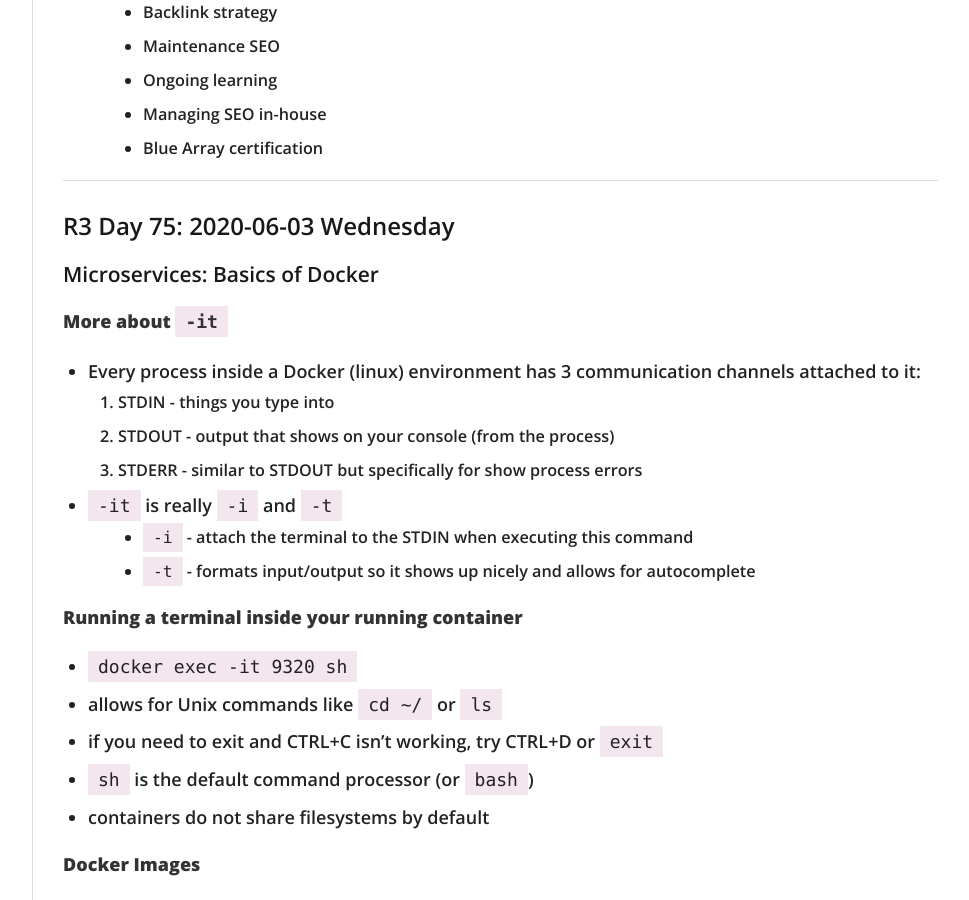
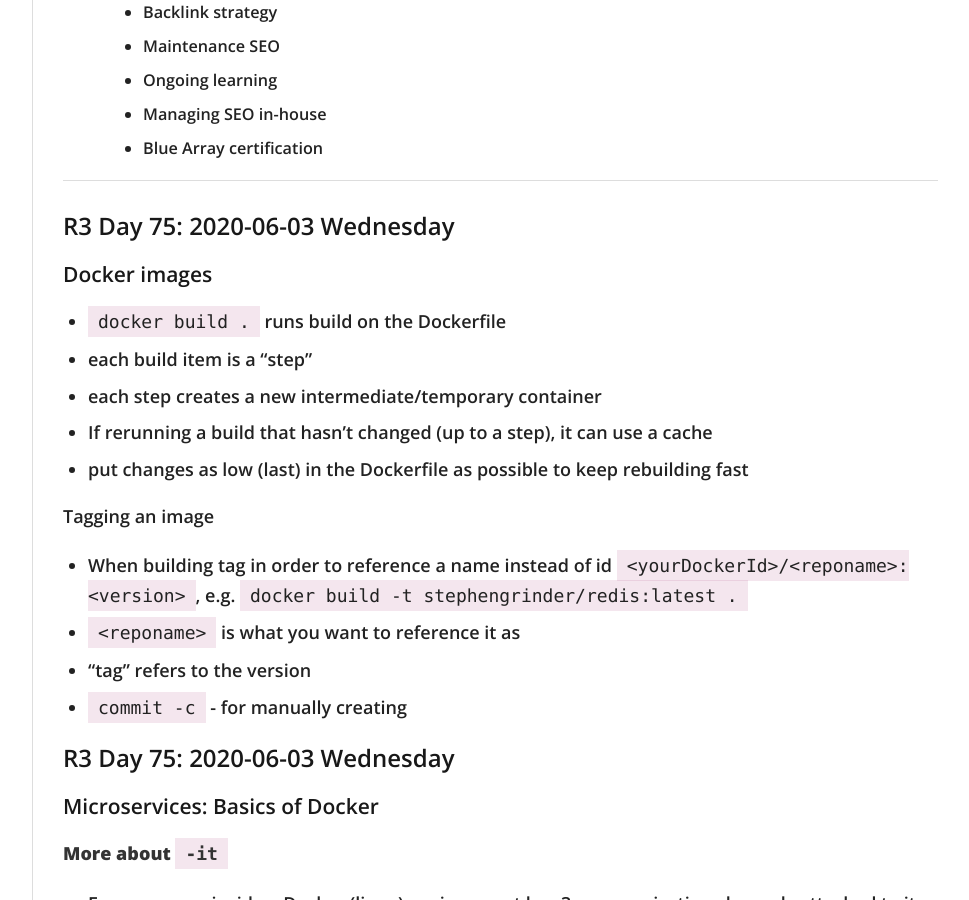
Before and after one commit to virtual/100daysofcode, a Jekyll site: the page built from index.md, in a window 1280 px wide and 900 px high, scrolled down 4019 px. Shown: the whole window, without its empty margins (272-1241 px from the left). Built offline with Jekyll 4.4.1, drawn with Linux system fonts in a browser that asks for light colours; nearby versions of some CDN libraries; our own code applies the rules of GitHub Pages for plain Markdown files.

Commit message:
creating docker images

```diff
--- a/index.md
+++ b/index.md
@@ -129,6 +129,23 @@
 
 ## R3 Day 75: 2020-06-03 Wednesday
 
+### Docker images
+
+- `docker build .` runs build on the Dockerfile
+- each build item is a "step"
+- each step creates a new intermediate/temporary container
+- If rerunning a build that hasn't changed (up to a step), it can use a cache
+- put changes as low (last) in the Dockerfile as possible to keep rebuilding fast
+
+Tagging an image
+- When building tag in order to reference a name instead of id `<yourDockerId>/<reponame>:<version>`, e.g. `docker build -t stephengrinder/redis:latest .`
+- `<reponame>` is what you want to reference it as
+- "tag" refers to the version
+- `commit -c` - for manually creating
+
+
+## R3 Day 75: 2020-06-03 Wednesday
+
 ### Microservices: Basics of Docker
 
 __More about `-it`__
```
